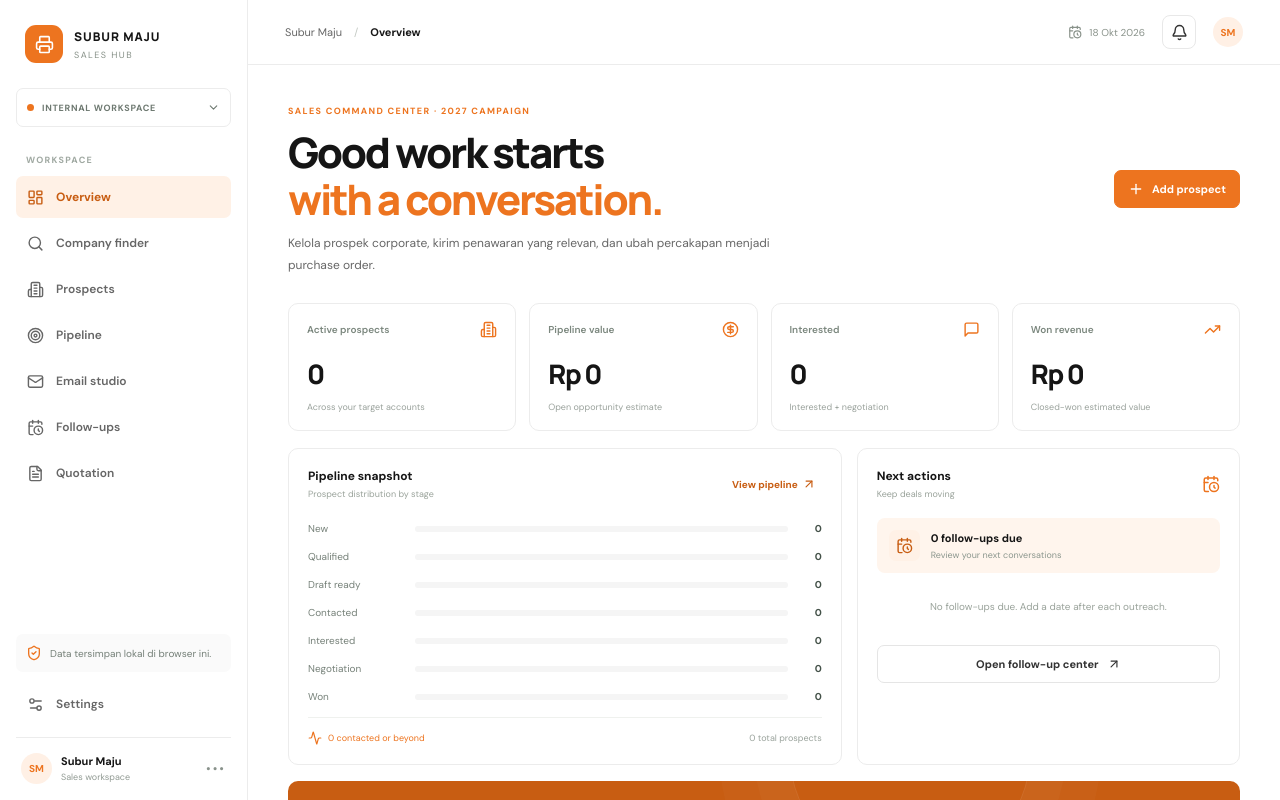
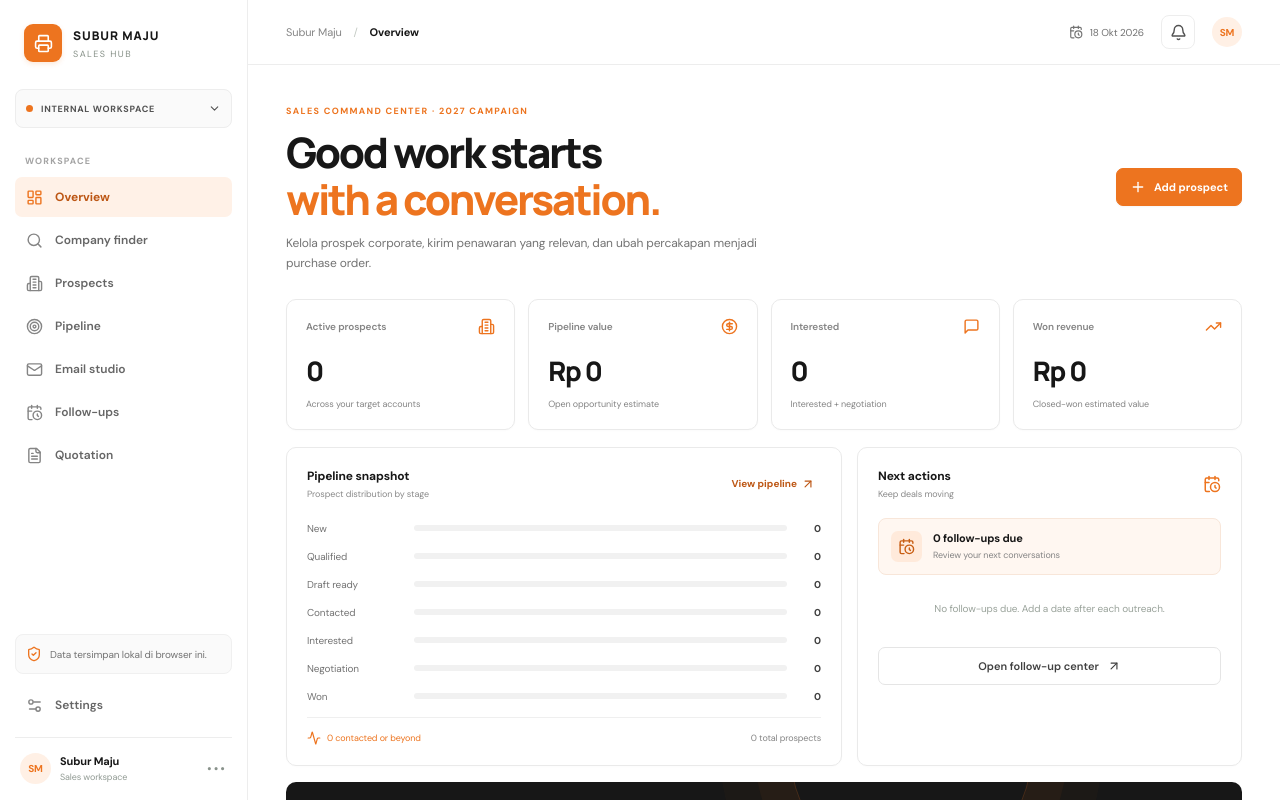
Before and after one commit to Heroness1/subur-maju-printing, a Next.js app: page /sales-hub in a window 1280 px wide. Shown: the top 800 px of the page. Built offline with nearby package versions, Linux system fonts and the light colour scheme.

Commit message:
Polish Sales Hub with professional Linear and Stripe inspired UI

```diff
--- a/app/sales-hub/sales-hub.css
+++ b/app/sales-hub/sales-hub.css
@@ -32,3 +32,166 @@
 .hub-nav-item,.breadcrumb,.page-heading p,.welcome-row p{color:#666}
 .btn-secondary{background:#fff;border-color:#e5e5e5;color:#333}
 .icon-button{color:#333;border-color:#e8e8e8}
+
+
+/* Professional SaaS refinement — Linear x Stripe, Subur Maju */
+:root{
+  --hub-bg:#ffffff;
+  --hub-paper:#ffffff;
+  --hub-ink:#171717;
+  --hub-muted:#737373;
+  --hub-line:#eaeaea;
+  --hub-green:#ed741f;
+  --hub-green-2:#fff3eb;
+  --hub-orange:#ed741f;
+}
+.hub-shell{background:#fff;color:#171717;font-family:var(--hub-sans);letter-spacing:-.01em}
+.hub-sidebar{background:#fff;border-right:1px solid #ededed;padding:24px 15px 16px}
+.hub-brand{padding-bottom:27px}
+.hub-brand-mark{border-radius:9px;box-shadow:0 2px 5px rgba(237,116,31,.16)}
+.hub-workspace{background:#fafafa;border-color:#ededed;color:#525252;border-radius:8px}
+.hub-nav-label{color:#a3a3a3;font-size:9px;letter-spacing:.13em}
+.hub-nav{gap:3px}
+.hub-nav-item{height:40px;border-radius:7px;color:#666;font-weight:600;transition:background .16s ease,color .16s ease}
+.hub-nav-item svg{color:#858585}
+.hub-nav-item.active{background:#fff1e7;color:#bd5715;font-weight:700}
+.hub-nav-item.active svg{color:#ed741f}
+.hub-nav-item:hover{background:#fafafa;color:#171717}
+.hub-nav-item.active:hover{background:#fff1e7;color:#bd5715}
+.sidebar-note{background:#fafafa;border:1px solid #f0f0f0;color:#737373;border-radius:8px}
+.hub-user{border-top:1px solid #ededed}
+.hub-topbar{height:65px;background:rgba(255,255,255,.96);border-bottom:1px solid #ededed;padding:0 38px}
+.breadcrumb{color:#858585;font-size:11px}
+.breadcrumb b{color:#171717;font-weight:700}
+.top-date{color:#737373}
+.icon-button{border:1px solid #ededed;border-radius:8px;color:#525252}
+.icon-button:hover,.row-actions button:hover{background:#fff7f1;border-color:#f3d6c2;color:#bd5715}
+.hub-content{padding:36px 38px 52px;max-width:1600px}
+.welcome-row{margin-bottom:25px}
+.welcome-row h1,.page-heading h1{color:#171717;letter-spacing:-.055em}
+.welcome-row h1 em,.page-heading h1 em{color:#ed741f}
+.welcome-row p,.page-heading p{color:#737373;line-height:1.7}
+.page-eyebrow{color:#ed741f;letter-spacing:.15em;font-weight:800}
+.btn-primary{background:#ed741f;border:1px solid #ed741f;color:#fff;border-radius:7px;box-shadow:0 1px 2px rgba(0,0,0,.04);font-weight:700;transition:background .16s ease,transform .16s ease}
+.btn-primary:hover{background:#d96315;border-color:#d96315;transform:translateY(-1px)}
+.btn-primary:disabled{opacity:.42;transform:none}
+.btn-secondary{background:#fff;border:1px solid #e5e5e5;color:#404040;border-radius:7px;font-weight:600}
+.btn-secondary:hover{background:#fafafa;border-color:#d4d4d4}
+.btn-quiet{color:#666}
+.metric-grid{gap:13px}
+.metric-card{border:1px solid #eaeaea;border-radius:10px;padding:18px 19px;box-shadow:0 1px 2px rgba(0,0,0,.018);transition:border-color .16s ease,box-shadow .16s ease}
+.metric-card:hover,.panel:hover{border-color:#dedede;box-shadow:0 4px 16px rgba(0,0,0,.035)}
+.metric-card>small{color:#858585}
+.metric-card>b{color:#171717;letter-spacing:-.045em}
+.metric-top{color:#858585}
+.metric-top svg{color:#ed741f}
+.overview-grid{gap:15px}
+.panel{border:1px solid #eaeaea;border-radius:10px;padding:20px;box-shadow:0 1px 2px rgba(0,0,0,.015)}
+.panel-head b{font-size:12px;color:#171717}
+.panel-head small{color:#8a8a8a}
+.panel-head>svg{color:#ed741f}
+.stage-row{color:#737373}
+.stage-row b{color:#404040}
+.stage-track{background:#f1f1f1}
+.stage-track i{background:#ed741f}
+.panel-bottom-note{border-color:#efefef;color:#858585}
+.priority-highlight{background:#fff7f1;border:1px solid #f8e6d9}
+.priority-icon{background:#ffeadb;color:#c85d12}
+.priority-highlight small{color:#858585}
+.mini-follow{border-color:#f0f0f0}
+.mini-follow small{color:#858585}
+.mini-follow button{border-color:#eaeaea;color:#ed741f}
+.campaign-banner{background:#171717;border-radius:10px;padding:24px 26px}
+.campaign-banner:after{border-color:rgba(237,116,31,.22);box-shadow:0 0 0 35px rgba(237,116,31,.045),0 0 0 70px rgba(237,116,31,.025)}
+.campaign-banner>div:first-child>span,.campaign-banner p,.campaign-target small,.campaign-target span{color:#c4c4c4}
+.campaign-banner h2{color:#fff}
+.campaign-target b{color:#ff9a55}
+.toolbar{gap:8px}
+.search-field,.toolbar select{border-color:#e7e7e7;border-radius:7px;color:#525252}
+.search-field:focus-within{border-color:#edaa7e;box-shadow:0 0 0 3px rgba(237,116,31,.08)}
+.search-field input{color:#171717}
+.table-wrap{border:1px solid #eaeaea;border-radius:9px}
+.prospect-table th{background:#fafafa;color:#858585;border-color:#ededed}
+.prospect-table td{color:#666;border-color:#f1f1f1}
+.prospect-table td b{color:#171717}
+.prospect-table td small{color:#929292}
+.company-cell:hover b{color:#c85d12}
+.row-actions button{border-color:#ededed;color:#737373;border-radius:6px}
+.status-pill{font-weight:700;letter-spacing:.005em}
+.status-new{background:#f3f3f3;color:#666}
+.status-qualified{background:#eef3fa;color:#536b89}
+.status-draft-ready{background:#f3effa;color:#78618f}
+.status-contacted{background:#fff3e8;color:#b7652c}
+.status-interested{background:#fff0e5;color:#bd5715}
+.status-negotiation{background:#fff6df;color:#98702b}
+.status-won{background:#eaf5ed;color:#39734a}
+.status-lost,.status-opt-out{background:#f9eded;color:#a45757}
+.pipeline-column{background:#f7f7f7;border:1px solid #ededed;border-radius:9px}
+.pipeline-col-head{color:#525252}
+.pipeline-col-head b{background:#fff;border:1px solid #ededed;color:#737373}
+.pipeline-card{border:1px solid #eaeaea;border-radius:8px;box-shadow:0 1px 3px rgba(0,0,0,.025)}
+.pipeline-card>strong{color:#bd5715}
+.pipeline-card select{border-color:#e8e8e8;color:#525252}
+.text-action,.finder-card a{color:#bd5715}
+.field-label{color:#525252}
+.field-label input,.field-label select,.field-label textarea,.toolbar select{border-color:#e5e5e5;color:#262626;border-radius:7px}
+.field-label input:focus,.field-label textarea:focus,.field-label select:focus{border-color:#edaa7e;box-shadow:0 0 0 3px rgba(237,116,31,.09)}
+.field-note,.quote-tip{background:#fff7f1;border:1px solid #f6e6da;color:#666}
+.recipient-card{background:#fffaf6;border-color:#f4e4d8}
+.recipient-icon{background:#ffeadb;color:#bd5715}
+.inline-empty{border-color:#e8e8e8;color:#858585}
+.draft-tag{background:#fff1e6;color:#bd5715}
+.followup-list{border-color:#eaeaea}
+.followup-row{border-color:#f0f0f0}
+.followup-date{background:#fff1e6;color:#bd5715}
+.due-label{color:#737373}
+.due-label.overdue{color:#b45345}
+.quote-paper{border-color:#eaeaea;box-shadow:0 8px 30px rgba(0,0,0,.045)}
+.quote-paper-head,.quote-paper-foot{border-color:#f0dfd4}
+.quote-logo{color:#ed741f}
+.quote-title h2{color:#171717}
+.quote-title h2 em{color:#ed741f}
+.quote-title small,.quote-meta small,.quote-notes small{color:#8a8a8a}
+.quote-meta,.quote-product{border-color:#ededed}
+.quote-meta span,.quote-product{color:#737373}
+.quote-product b{color:#262626}
+.quote-product strong,.quote-total b{color:#bd5715}
+.quote-total{border-color:#f0dfd4}
+.quote-total span{color:#737373}
+.quote-notes p{color:#737373}
+.quote-paper-foot b{color:#bd5715}
+.quote-paper-foot span{color:#929292}
+.commission-card{background:#fff7f1;border:1px solid #f4e1d3}
+.commission-card span,.commission-card small{color:#858585}
+.commission-card b{color:#bd5715}
+.finder-query{background:#fafafa;border-color:#ededed}
+.finder-query small{color:#858585}
+.finder-query p{color:#666}
+.finder-card{border-color:#eaeaea;border-radius:9px}
+.finder-number{color:#ed741f}
+.finder-card p{color:#737373}
+.finder-guide{background:#fafafa;border-color:#ededed}
+.finder-guide p{color:#737373}
+.finder-checks span,.finder-checks svg{color:#bd5715}
+.segment-card{border-color:#eaeaea;border-radius:8px}
+.segment-card b{color:#262626}
+.segment-card small{color:#858585}
+.segment-card:hover,.segment-card.selected{border-color:#edb58e;background:#fff8f2}
+.finder-add{border-color:#eaeaea;border-radius:9px}
+.finder-add p{color:#858585}
+.hub-footer{border-color:#ededed;color:#929292}
+.modal-backdrop{background:rgba(20,20,20,.42)}
+.lead-modal{border:1px solid #ededed;border-radius:12px;box-shadow:0 24px 80px rgba(0,0,0,.18)}
+.modal-head small{color:#858585}
+.modal-head h2{color:#171717}
+.modal-actions{border-color:#ededed}
+.toast{background:#171717;border:1px solid rgba(255,255,255,.08);box-shadow:0 8px 30px rgba(0,0,0,.18)}
+.toast svg{color:#ff9a55}
+:focus-visible{outline:2px solid rgba(237,116,31,.7);outline-offset:2px}
+@media(max-width:760px){
+  .hub-content{padding:24px 15px 36px}
+  .hub-topbar{height:60px}
+  .metric-card{padding:14px}
+  .panel{padding:16px}
+  .campaign-banner{padding:20px}
+}
```
